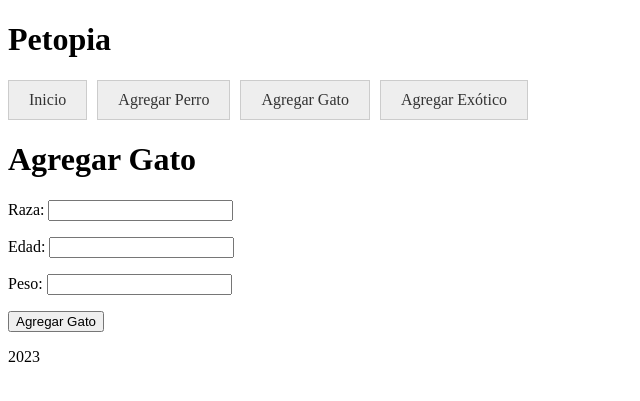
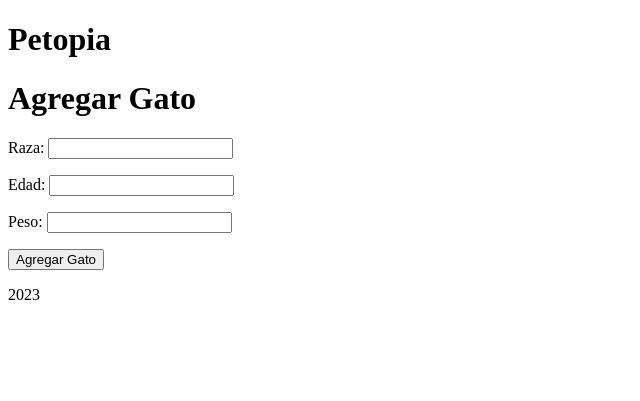
Before and after one commit to GomezSanti/3entrega, a Django app: page /agregar_gato/ in a window 1280 px wide. Shown: the top 401 px of the page, without its empty margins (0-640 px from the left). Run offline with Django 4.2, Linux system fonts and the light colour scheme.

Commit message:
correccion url

```diff
--- a/project/config/apps/home/templates/home/base.html
+++ b/project/config/apps/home/templates/home/base.html
@@ -24,12 +24,6 @@
 <body>
     <h1>Petopia</h1>
 
-    <div class="header-buttons">
-        <a class="header-button" href="{% url 'index' %}">Inicio</a>
-        <a class="header-button" href="{% url 'agregar_perro' %}">Agregar Perro</a>
-        <a class="header-button" href="{% url 'agregar_gato' %}">Agregar Gato</a>
-        <a class="header-button" href="{% url 'agregar_exotico' %}">Agregar Exótico</a>
-    </div>
 
 
     {% block contenido %}
```
